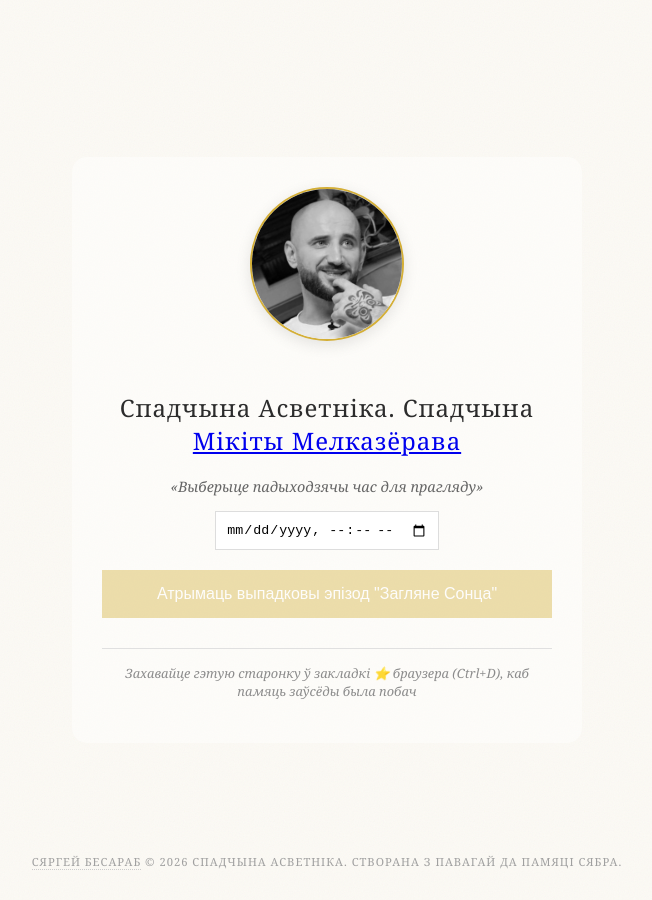
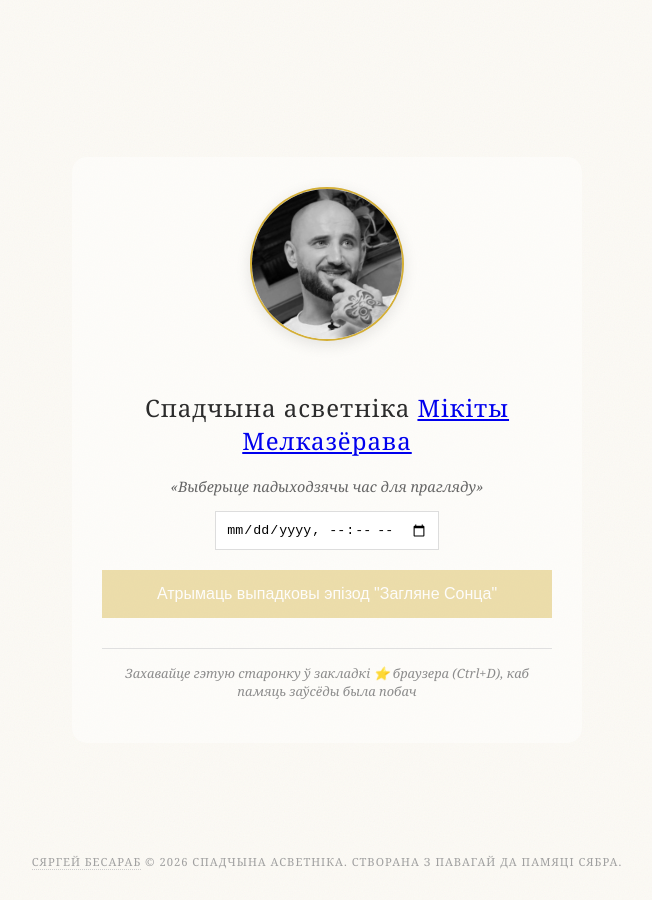
Before and after one commit to steanlab/steanlab.github.io, a Jekyll site: the page stat/zahlianie_sonca.html, which Jekyll copies as it is, in a window 1280 px wide. Shown: the whole page, without its empty margins (313-965 px from the left). Built offline with Jekyll 4.4.1, drawn with Linux system fonts in a browser that asks for light colours.

Commit message:
Update zahlianie_sonca.html

```diff
--- a/stat/zahlianie_sonca.html
+++ b/stat/zahlianie_sonca.html
@@ -13,7 +13,7 @@
 <body>
     <div class="container">
         <img src="portrait.jpg" alt="Мікіта Мелказёраў" class="portrait">
-        <h2 style="font-weight: normal; letter-spacing: 1px;">Cпадчына Асветніка. Спадчына <a href="https://be.wikipedia.org/wiki/%D0%9C%D1%96%D0%BA%D1%96%D1%82%D0%B0_%D0%9C%D0%B5%D0%BB%D0%BA%D0%B0%D0%B7%D1%91%D1%80%D0%B0%D1%9E">Мікіты Мелказёрава</a></h2>
+        <h2 style="font-weight: normal; letter-spacing: 1px;">Cпадчына асветніка <a href="https://be.wikipedia.org/wiki/%D0%9C%D1%96%D0%BA%D1%96%D1%82%D0%B0_%D0%9C%D0%B5%D0%BB%D0%BA%D0%B0%D0%B7%D1%91%D1%80%D0%B0%D1%9E">Мікіты Мелказёрава</a></h2>
 
         <p style="font-style: italic; color: #666; font-size: 0.9rem;">«Выберыце падыходзячы час для прагляду»</p>
 
```
